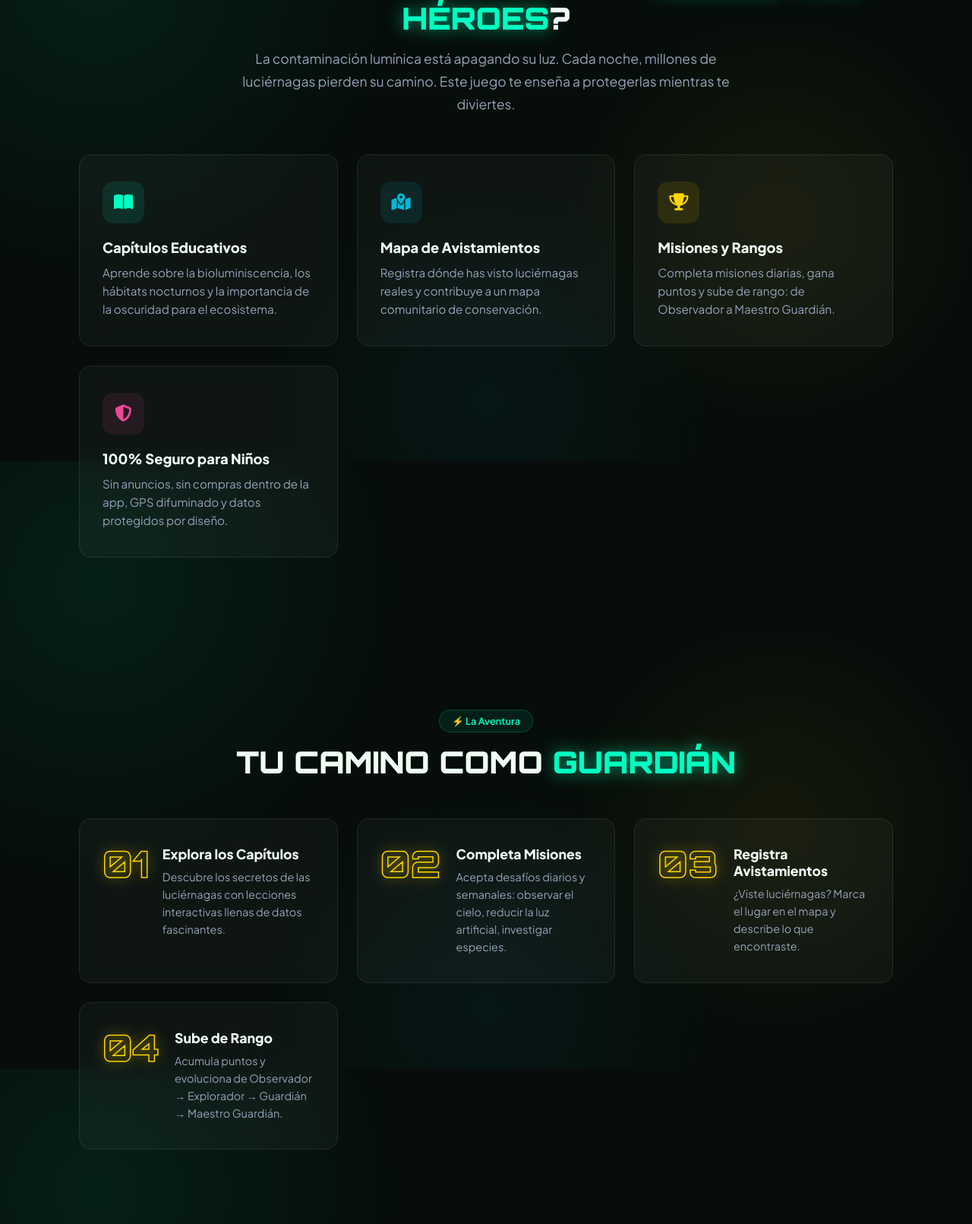
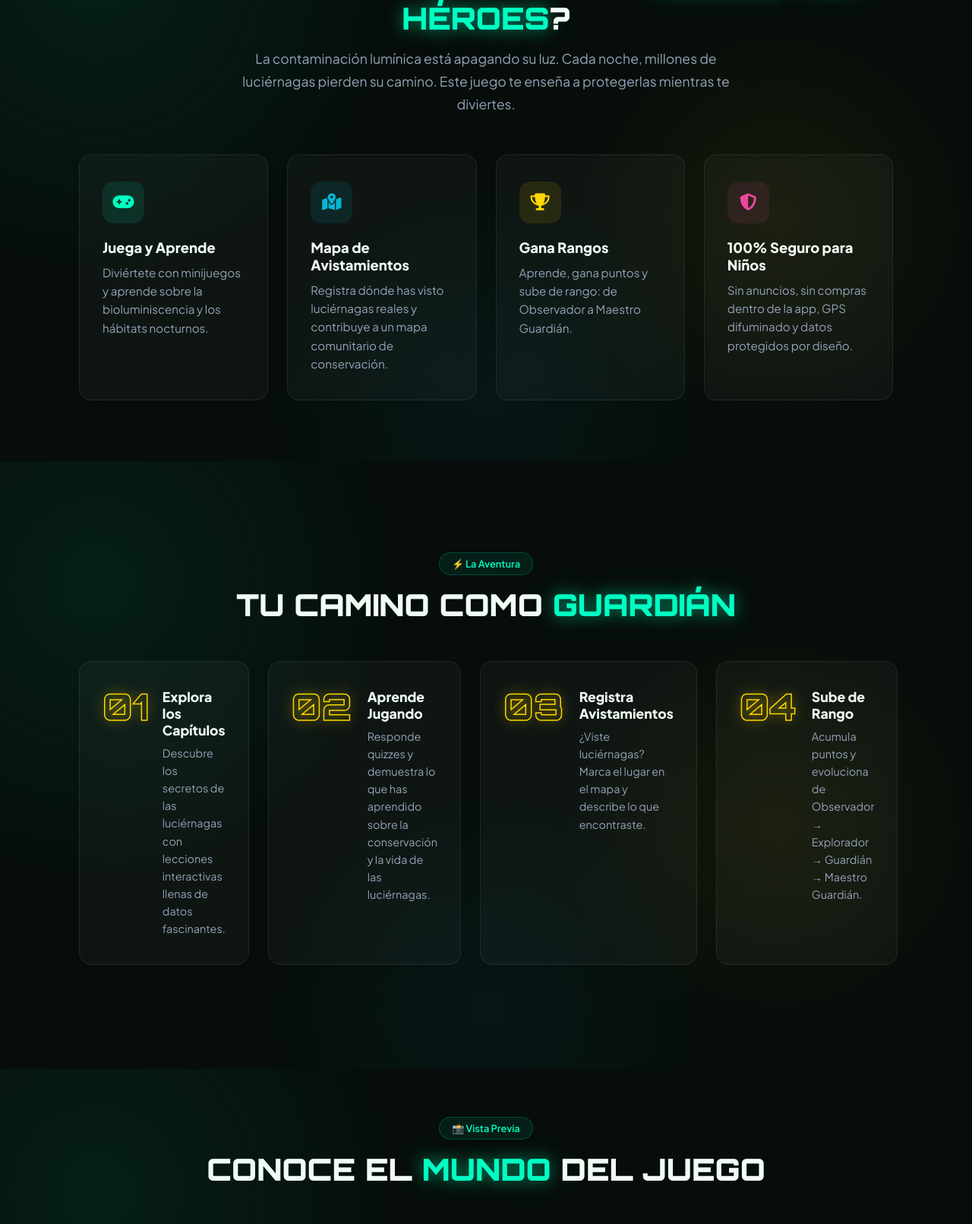
Before and after one commit to juancaco10/luchi, a PHP site: page / in a window 1280 px wide. Shown: the part 993-2604 px from the top of the page at 76% size. Run offline with PHP 8.4, Linux system fonts and the light colour scheme.

Commit message:
UI updates: Refine landing page grid, rename missions, remove logo glow

```diff
--- a/landing_page/index.php
+++ b/landing_page/index.php
@@ -60,12 +60,12 @@ $jsVersion  = file_exists('app.js')    ? filemtime('app.js')    : time();
                     PROTEGE LA <span class="glow-text">LUZ</span> DEL BOSQUE
                 </h1>
                 <p class="hero-subtitle">
-                    Una aventura interactiva para niños de 6 a 12 años donde descubrirás el mundo secreto de las luciérnagas, completarás misiones científicas reales y te convertirás en un verdadero Guardián de la Naturaleza.
+                    Una aventura interactiva para niños de 6 a 12 años donde descubrirás el mundo secreto de las luciérnagas, participarás en actividades científicas reales y te convertirás en un verdadero Guardián de la Naturaleza.
                 </p>
                 <div class="hero-stats">
                     <div class="stat glass">
                         <span class="stat-num">🌿</span>
-                        <span class="stat-label">Misiones Ecológicas</span>
+                        <span class="stat-label">Actividades Ecológicas</span>
                     </div>
                     <div class="stat glass">
                         <span class="stat-num">🗺️</span>
@@ -115,10 +115,10 @@ $jsVersion  = file_exists('app.js')    ? filemtime('app.js')    : time();
             <div class="features-grid">
                 <div class="feature-card glass" data-delay="0">
                     <div class="feature-icon">
-                        <i class="fa-solid fa-book-open"></i>
+                        <i class="fa-solid fa-gamepad"></i>
                     </div>
-                    <h3>Capítulos Educativos</h3>
-                    <p>Aprende sobre la bioluminiscencia, los hábitats nocturnos y la importancia de la oscuridad para el ecosistema.</p>
+                    <h3>Juega y Aprende</h3>
+                    <p>Diviértete con minijuegos y aprende sobre la bioluminiscencia y los hábitats nocturnos.</p>
                 </div>
                 <div class="feature-card glass" data-delay="100">
                     <div class="feature-icon icon-cyan">
@@ -131,8 +131,8 @@ $jsVersion  = file_exists('app.js')    ? filemtime('app.js')    : time();
                     <div class="feature-icon icon-gold">
                         <i class="fa-solid fa-trophy"></i>
                     </div>
-                    <h3>Misiones y Rangos</h3>
-                    <p>Completa misiones diarias, gana puntos y sube de rango: de Observador a Maestro Guardián.</p>
+                    <h3>Gana Rangos</h3>
+                    <p>Aprende, gana puntos y sube de rango: de Observador a Maestro Guardián.</p>
                 </div>
                 <div class="feature-card glass" data-delay="300">
                     <div class="feature-icon icon-pink">
@@ -163,8 +163,8 @@ $jsVersion  = file_exists('app.js')    ? filemtime('app.js')    : time();
                 <div class="step-card glass">
                     <div class="step-number">02</div>
                     <div class="step-content">
-                        <h3>Completa Misiones</h3>
-                        <p>Acepta desafíos diarios y semanales: observar el cielo, reducir la luz artificial, investigar especies.</p>
+                        <h3>Aprende Jugando</h3>
+                        <p>Responde quizzes y demuestra lo que has aprendido sobre la conservación y la vida de las luciérnagas.</p>
                     </div>
                 </div>
                 <div class="step-card glass">
--- a/landing_page/style.css
+++ b/landing_page/style.css
@@ -219,8 +219,11 @@ button { cursor: pointer; border: none; outline: none; font-family: var(--font-b
 .section-what { padding: 100px 0; }
 
 .features-grid {
-    display: grid; grid-template-columns: repeat(auto-fit, minmax(260px, 1fr));
+    display: grid; grid-template-columns: repeat(auto-fit, minmax(220px, 1fr));
     gap: 25px;
+}
+@media (min-width: 1024px) {
+    .features-grid { grid-template-columns: repeat(4, 1fr); }
 }
 .feature-card {
     padding: 35px 30px; border-radius: 16px;
@@ -246,7 +249,10 @@ button { cursor: pointer; border: none; outline: none; font-family: var(--font-b
 /* ═══════════════════ HOW IT WORKS (STEPS) ═══════════════════ */
 .section-how { padding: 100px 0; }
 
-.steps-grid { display: grid; grid-template-columns: repeat(auto-fit, minmax(260px, 1fr)); gap: 25px; }
+.steps-grid { display: grid; grid-template-columns: repeat(auto-fit, minmax(220px, 1fr)); gap: 25px; }
+@media (min-width: 1024px) {
+    .steps-grid { grid-template-columns: repeat(4, 1fr); }
+}
 .step-card {
     padding: 35px 30px; border-radius: 16px; display: flex; gap: 20px;
     transition: transform 0.3s, box-shadow 0.3s; align-items: flex-start;
@@ -268,7 +274,10 @@ button { cursor: pointer; border: none; outline: none; font-family: var(--font-b
 .section-gallery { padding: 100px 0; }
 
 .gallery-grid {
-    display: grid; grid-template-columns: repeat(auto-fit, minmax(260px, 1fr)); gap: 20px;
+    display: grid; grid-template-columns: repeat(auto-fit, minmax(220px, 1fr)); gap: 30px; margin-top: 50px;
+}
+@media (min-width: 1024px) {
+    .gallery-grid { grid-template-columns: repeat(4, 1fr); }
 }
 .gallery-card {
     border-radius: 16px; overflow: hidden; position: relative;
```
Also changed, not shown: 4 other files.
